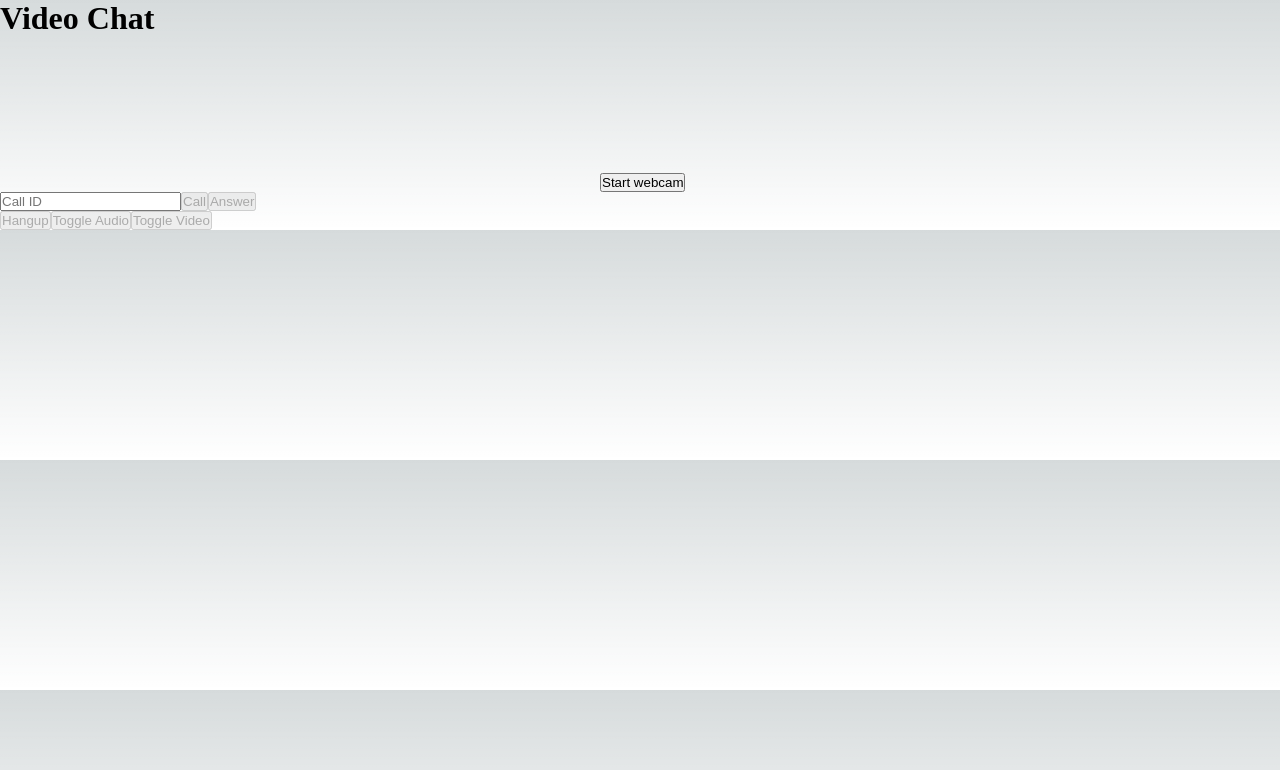
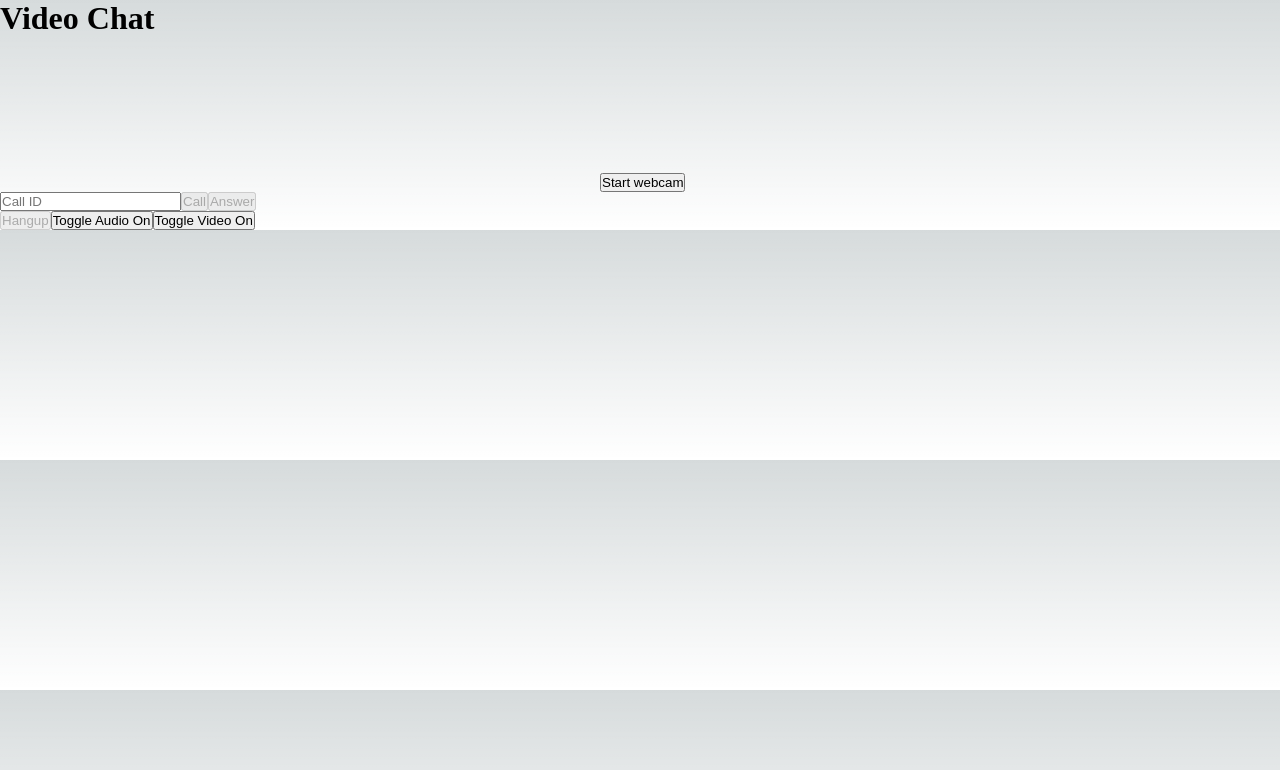
Before and after one commit to cornellh4i/okb-hope, a Next.js app in the folder frontend/: page /video-chat in a window 1280 px wide. Shown: the top 770 px of the page. Built offline with nearby package versions, Linux system fonts and the light colour scheme; no server answers.

Commit message:
finished up testing in videochat

```diff
--- a/frontend/src/components/VideoChat.tsx
+++ b/frontend/src/components/VideoChat.tsx
@@ -18,6 +18,8 @@ const VideoChat: React.FC = () => {
   const [pc, setPC] = useState<RTCPeerConnection | null>(null);
   const [localStream, setLocalStream] = useState<MediaStream | null>(null);
   const [remoteStream, setRemoteStream] = useState<MediaStream | null>(null);
+  const [isVideoEnabled, setisVideoEnabled] = useState(false);
+  const [isAudioEnabled, setisAudioEnabled] = useState(false);
 
   /**
    * Stun servers used to setup Peer-to-Peer connection
@@ -54,11 +56,18 @@ const VideoChat: React.FC = () => {
       audio: true,
     }); /** sets event for clicking button, obtains user's stream using getusermedia
     promise will resolve once permission is granted to get audio and video */
+
     const remoteStream = new MediaStream();
     /** sets up media stream, an empty media stream  */
 
     stream.getTracks().forEach((track) => {
       pc!.addTrack(track, stream);
+
+      // making setIsAudioEnabled in the loop means its going to run twice,
+      // once for audio,once for video. might be inefficient to call
+      // state updater function twice with same value
+      setisAudioEnabled(true);
+      setisVideoEnabled(true); // booleans for checking if video on/off
     }); /** takes user and media stream and makes available on peer connection,
    as well as showing them in the dom */
 
@@ -81,14 +90,19 @@ const VideoChat: React.FC = () => {
 
     if (remoteVideo.current) {
       remoteVideo.current.srcObject = remoteStream;
-    }
+    } /** applies callee's stream to video elements in dom */
 
+    // checks if buttons exist after gaining access to webcam/audio
     if (callButton.current && answerButton.current && webcamButton.current && toggleVideoButton.current && toggleAudioButton.current) {
-      callButton.current.disabled = false;
-      answerButton.current.disabled = false;
-      webcamButton.current.disabled = true;
-      toggleAudioButton.current.disabled = false;
-      toggleVideoButton.current.disabled = false;
+      callButton.current.disabled = false; // enables buttons
+      answerButton.current.disabled = false; // enables buttons
+      webcamButton.current.disabled = true; // disables buttons
+
+      // toggleAudioButton.current.disabled = true; // disables buttons. setupMediaSources is
+      // //called when you start your webcam before you start any call, so you shouldn't
+      // // be able to toggle audio or video if you're not in a call
+      // toggleVideoButton.current.disabled = true; // disables buttons. see above
+      // // this is true if you want this feature accessible to patients/psychiatrists
     }
   };
 
@@ -148,9 +162,17 @@ const VideoChat: React.FC = () => {
         }
       });
     });
-    if (hangupButton.current) {
-      hangupButton.current.disabled = false;
+
+    // when all buttons are on dom and call is answered, aka people are
+    // video chatting
+    if (hangupButton.current && toggleAudioButton.current && toggleVideoButton.current) {
+      hangupButton.current.disabled = false; //enable hangup button
+
+      // uncomment if patient/psychiatrist should be able to toggle audio/video before call starts
+      // toggleAudioButton.current.disabled = false; //enable toggleaudio button
+      // toggleVideoButton.current.disabled = false; //enable togglevideo button
     }
+
   };
 
   /**
@@ -211,17 +233,23 @@ const VideoChat: React.FC = () => {
    */
   const hangupCall = () => {
     pc!.close();
+    setisVideoEnabled(false); // booleans for checking if video/audio on/off
+    setisAudioEnabled(false);
+
+    //after hanging up, doesnt let you make another call. TODO might need to fix this
 
     if (webcamButton.current) {
       webcamButton.current.disabled = false;
     }
 
     if (callButton.current && toggleAudioButton.current && answerButton.current && hangupButton.current && toggleVideoButton.current) {
+      //checking if all buttons exist
       callButton.current.disabled = true;
       answerButton.current.disabled = true;
       hangupButton.current.disabled = true;
-      toggleVideoButton.current.disabled = true;
-      toggleAudioButton.current.disabled = true;
+      // toggleVideoButton.current.disabled = true;
+      // toggleAudioButton.current.disabled = true;
+      // unsure about if we want disabling on for toggling buttons
     }
 
     if (callInput.current) {
@@ -230,6 +258,12 @@ const VideoChat: React.FC = () => {
 
     setLocalStream(null); /** setting values for local stream (user webcam) */
     setRemoteStream(null); /** setting values for remote stream (other's webcam) */
+
+    // uncomment if patient/psychiatrist should be able to toggle audio/video before call starts
+    // toggleAudioButton.current.disabled = true; //enable toggleaudio button
+    // toggleVideoButton.current.disabled = true; //enable togglevideo button
+
+
 
     if (webcamVideo.current) {
       webcamVideo.current.srcObject = null;
@@ -241,32 +275,51 @@ const VideoChat: React.FC = () => {
   };
 
   const toggleAudio = () => { /** button for toggling user's outgoing audio */
-    // if audio is on
-    if (localStream!.getTracks().find(track => track.kind === 'audio')) {
+    if (localStream) {
+      //gets audiotrack from user (localStream)
       const audioTrack = localStream!.getAudioTracks()[0];
-      localStream!.removeTrack(audioTrack);
+      if (isAudioEnabled) {
+        audioTrack.enabled = false;
+        setisAudioEnabled(false);
+        //there is no indication for muted
+      } else {
+        audioTrack.enabled = true;
+        setisAudioEnabled(true);
+        //there is no indication for unmuted
+      }
     }
-    else { /** if audio off */
-      localStream!.getTracks().forEach((track) => {
-        if (track.kind === 'audio') {
-          pc!.addTrack(track, localStream!);
-        }
-      });
+    else {
+      alert("please allow access to camera/audio before toggling");
     }
   };
 
-  const toggleVideo = () => { /** button for toggling user's outgoing audio */
-    // if video is on
-    if (localStream!.getTracks().find(track => track.kind === 'video')) {
+  const toggleVideo = () => {
+    // gets videotrack from user (localStream)
+    if (localStream) {
       const videoTrack = localStream!.getVideoTracks()[0];
-      localStream!.removeTrack(videoTrack);
+      if (isVideoEnabled) {
+        videoTrack.enabled = false; // turns off camera, shows black box
+        setisVideoEnabled(false);
+
+        // webcamVideo.current!.srcObject = null; // removes black screen from line above.
+        // uncomment out if thats a feature we want
+
+        // videoTrack!.stop(); // this line pauses the video
+        // on the dom and stops sharing instead of getting rid of the box
+        // pauses on screen
+        // need to add more to else block if we are to use stop() instead
+      } else {
+        videoTrack.enabled = true;
+
+        // webcamVideo.current!.srcObject = localStream; // adds screen back from
+        // corresponding line in if block.
+        // uncomment out if thats a feature we want
+
+        setisVideoEnabled(true);
+      }
     }
-    else { /** if video is  off */
-      localStream!.getTracks().forEach((track) => {
-        if (track.kind === 'video') {
-          pc!.addTrack(track, localStream!);
-        }
-      });
+    else {
+      alert("please allow access to camera/audio before toggling");
     }
   };
 
@@ -294,11 +347,19 @@ const VideoChat: React.FC = () => {
       <button ref={hangupButton} onClick={hangupCall} disabled>
         Hangup
       </button>
-      <button ref={toggleAudioButton} onClick={toggleAudio} disabled>
-        Toggle Audio
+      <button ref={toggleAudioButton} onClick={toggleAudio}>
+        {/*
+        button disabled means patient/psychiatrist doesn't get to choose to
+        go into call with audio on/off; it is on by default
+        */}
+        {isAudioEnabled ? 'Toggle Audio Off' : 'Toggle Audio On'}
       </button>
-      <button ref={toggleVideoButton} onClick={toggleVideo} disabled>
-        Toggle Video
+      <button ref={toggleVideoButton} onClick={toggleVideo}>
+        {/*
+        button disabled means patient/psychiatrist doesn't get to choose to
+        go into call with video on/off; it is on by default
+        */}
+        {isVideoEnabled ? 'Toggle Video Off' : 'Toggle Video On'}
       </button>
     </div>
   );
```
